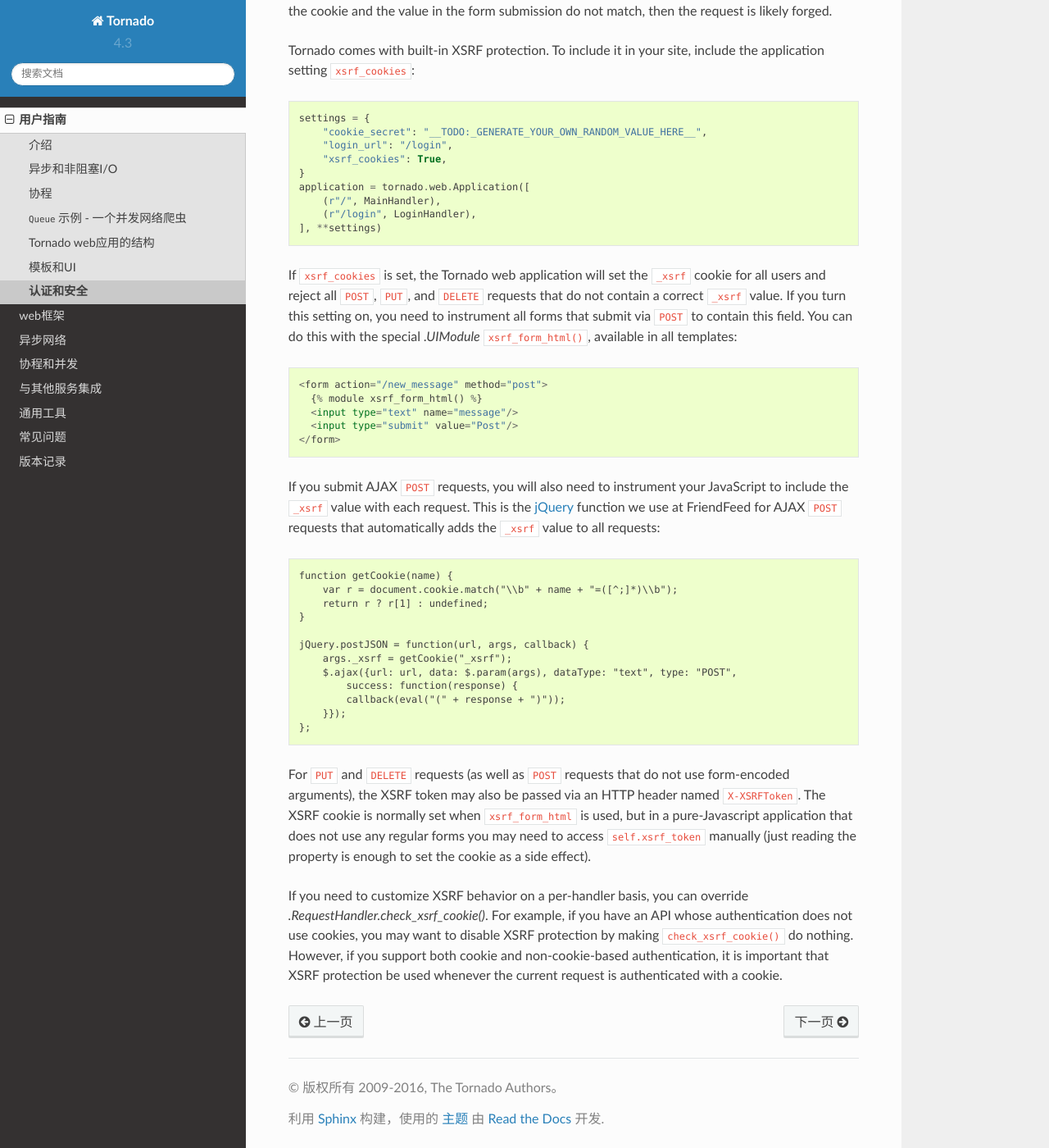
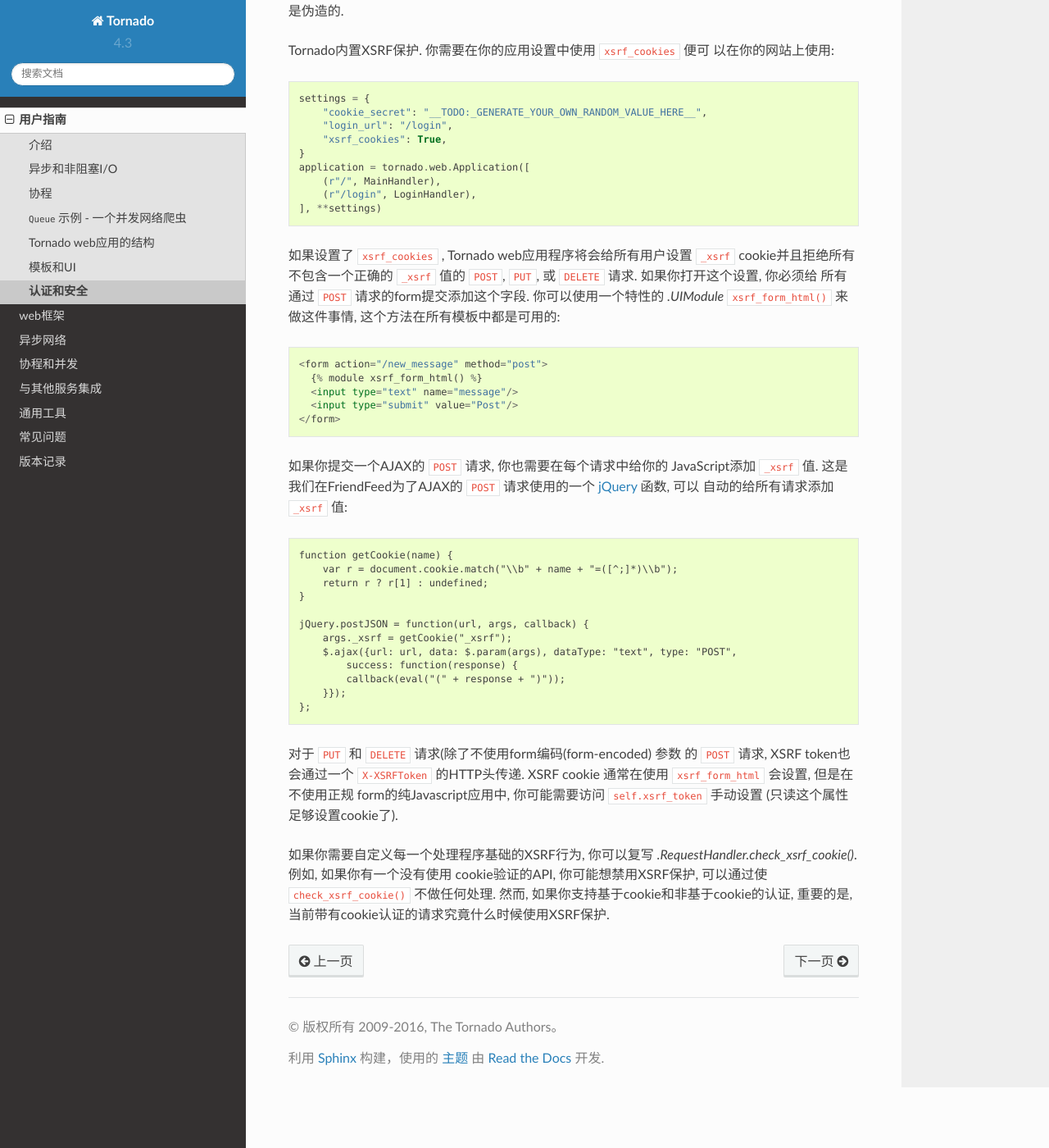
Before and after one commit to tao12345666333/tornado-zh, a Sphinx documentation site: the page built from docs/guide/security.rst, in a window 1280 px wide and 1400 px high, scrolled down 3328 px. Shown: the whole window at 82% size. Built offline with Sphinx 7.4.7 and the Read the Docs theme 2.0.0, drawn with Linux system fonts in a browser that asks for light colours; pages that are not in the unit, such as notebooks, are missing from menus; some of the changed text lies outside the part shown.

Commit message:
finish guide security

```diff
--- a/docs/guide/security.rst
+++ b/docs/guide/security.rst
@@ -196,21 +196,19 @@
 跨站请求伪造(防护)
 ~~~~~~~~~~~~~~~~~~~~~~~~~~~~~~~~~~~~~
 
-`Cross-site request
-forgery <http://en.wikipedia.org/wiki/Cross-site_request_forgery>`_, or
-XSRF, is a common problem for personalized web applications. See the
+`跨站请求伪造(Cross-site request
+forgery) <http://en.wikipedia.org/wiki/Cross-site_request_forgery>`_, 或
+XSRF, 是所有web应用程序面临的一个主要问题. 可以通过
 `Wikipedia
-article <http://en.wikipedia.org/wiki/Cross-site_request_forgery>`_ for
-more information on how XSRF works.
+文章 <http://en.wikipedia.org/wiki/Cross-site_request_forgery>`_ 来了解
+更多关于XSRF的细节.
 
-The generally accepted solution to prevent XSRF is to cookie every user
-with an unpredictable value and include that value as an additional
-argument with every form submission on your site. If the cookie and the
-value in the form submission do not match, then the request is likely
-forged.
+普遍接受的预防XSRF攻击的方案是让每个用户的cookie都是不确定的值, 并且
+把那个cookie值在你站点的每个form提交中作为额外的参数包含进来. 如果cookie
+和form提交中的值不匹配, 则请求可能是伪造的.
 
-Tornado comes with built-in XSRF protection. To include it in your site,
-include the application setting ``xsrf_cookies``:
+Tornado内置XSRF保护. 你需要在你的应用设置中使用 ``xsrf_cookies`` 便可
+以在你的网站上使用:
 
 .. testcode::
 
@@ -227,12 +225,12 @@
 .. testoutput::
    :hide:
 
-If ``xsrf_cookies`` is set, the Tornado web application will set the
-``_xsrf`` cookie for all users and reject all ``POST``, ``PUT``, and
-``DELETE`` requests that do not contain a correct ``_xsrf`` value. If
-you turn this setting on, you need to instrument all forms that submit
-via ``POST`` to contain this field. You can do this with the special
-`.UIModule` ``xsrf_form_html()``, available in all templates::
+如果设置了 ``xsrf_cookies`` , Tornado web应用程序将会给所有用户设置
+``_xsrf`` cookie并且拒绝所有不包含一个正确的 ``_xsrf`` 值的
+``POST``, ``PUT``, 或 ``DELETE`` 请求. 如果你打开这个设置, 你必须给
+所有通过 ``POST`` 请求的form提交添加这个字段. 你可以使用一个特性的
+`.UIModule` ``xsrf_form_html()`` 来做这件事情,
+这个方法在所有模板中都是可用的::
 
     <form action="/new_message" method="post">
       {% module xsrf_form_html() %}
@@ -240,11 +238,10 @@
       <input type="submit" value="Post"/>
     </form>
 
-If you submit AJAX ``POST`` requests, you will also need to instrument
-your JavaScript to include the ``_xsrf`` value with each request. This
-is the `jQuery <http://jquery.com/>`_ function we use at FriendFeed for
-AJAX ``POST`` requests that automatically adds the ``_xsrf`` value to
-all requests::
+如果你提交一个AJAX的 ``POST`` 请求, 你也需要在每个请求中给你的
+JavaScript添加 ``_xsrf`` 值. 这是我们在FriendFeed为了AJAX的
+``POST`` 请求使用的一个 `jQuery <http://jquery.com/>`_ 函数, 可以
+自动的给所有请求添加 ``_xsrf`` 值::
 
     function getCookie(name) {
         var r = document.cookie.match("\\b" + name + "=([^;]*)\\b");
@@ -259,18 +256,14 @@
         }});
     };
 
-For ``PUT`` and ``DELETE`` requests (as well as ``POST`` requests that
-do not use form-encoded arguments), the XSRF token may also be passed
-via an HTTP header named ``X-XSRFToken``.  The XSRF cookie is normally
-set when ``xsrf_form_html`` is used, but in a pure-Javascript application
-that does not use any regular forms you may need to access
-``self.xsrf_token`` manually (just reading the property is enough to
-set the cookie as a side effect).
+对于 ``PUT`` 和 ``DELETE`` 请求(除了不使用form编码(form-encoded) 参数
+的 ``POST`` 请求, XSRF token也会通过一个 ``X-XSRFToken`` 的HTTP头传递.
+XSRF cookie 通常在使用 ``xsrf_form_html`` 会设置, 但是在不使用正规
+form的纯Javascript应用中, 你可能需要访问 ``self.xsrf_token`` 手动设置
+(只读这个属性足够设置cookie了).
 
-If you need to customize XSRF behavior on a per-handler basis, you can
-override `.RequestHandler.check_xsrf_cookie()`. For example, if you
-have an API whose authentication does not use cookies, you may want to
-disable XSRF protection by making ``check_xsrf_cookie()`` do nothing.
-However, if you support both cookie and non-cookie-based authentication,
-it is important that XSRF protection be used whenever the current
-request is authenticated with a cookie.
+如果你需要自定义每一个处理程序基础的XSRF行为, 你可以复写
+`.RequestHandler.check_xsrf_cookie()`. 例如, 如果你有一个没有使用
+cookie验证的API, 你可能想禁用XSRF保护, 可以通过使 ``check_xsrf_cookie()``
+不做任何处理. 然而, 如果你支持基于cookie和非基于cookie的认证, 重要的是,
+当前带有cookie认证的请求究竟什么时候使用XSRF保护.
```
